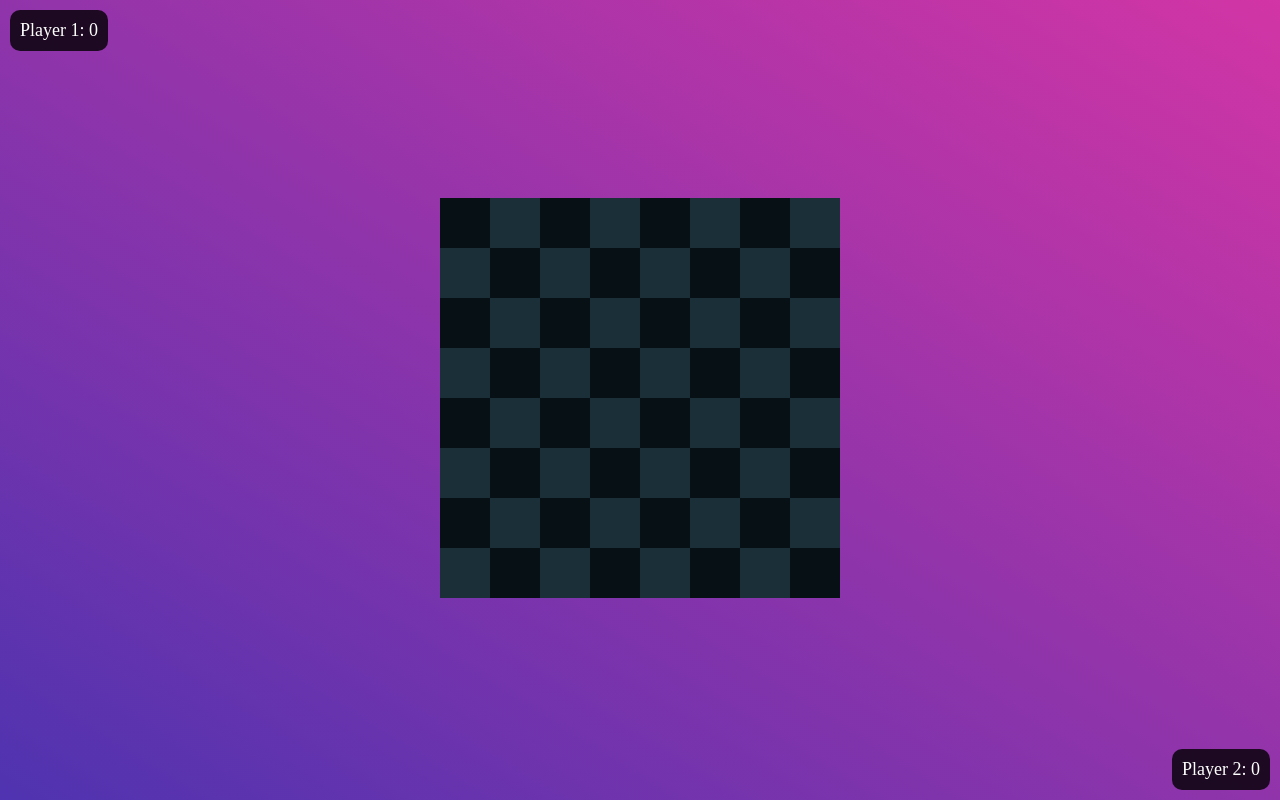
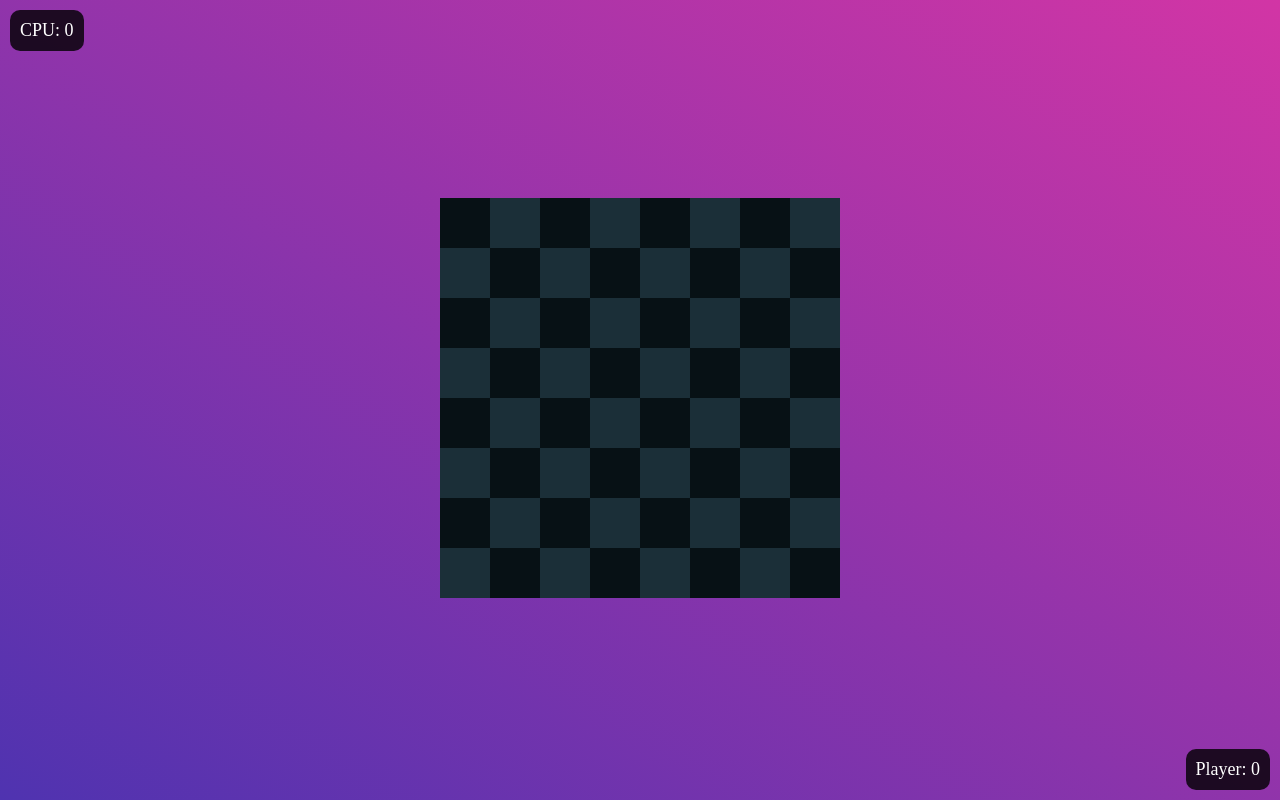
Before and after one commit to Alucardetat/minimalCheckers-v1.0, a plain HTML site: page index.html in a window 1280 px wide. Drawn offline with Linux system fonts and the light colour scheme.

Commit message:
Tinkered, but did more Googling than anything.

```diff
--- a/index.html
+++ b/index.html
@@ -10,11 +10,11 @@
   <div class="container">
     <div class="board">
         <!-- Player Piece Counter -->
-        <div class="counter player1-wins">
-            <span>Player 1: 0</span>
+        <div class="counter cpu-wins">
+            <span>CPU: 0</span>
           </div>
-          <div class="counter player2-wins">
-            <span>Player 2: 0</span>
+          <div class="counter player-wins">
+            <span>Player: 0</span>
           </div>
       <!-- Checkerboard Squares -->
       <div class="row">
--- a/styles.css
+++ b/styles.css
@@ -36,12 +36,12 @@ body {
     border-radius: 10px;
   }
 
-  .player1-wins {
+  .cpu-wins {
     top: 10px;
     left: 10px;
   }
 
-  .player2-wins {
+  .player-wins {
     bottom: 10px;
     right: 10px;
   }
```
